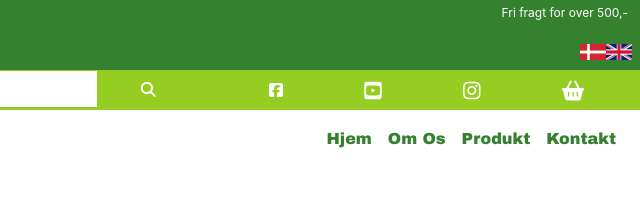
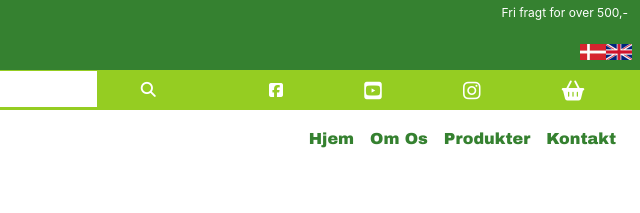
Before and after one commit to Zentia-DK/greenwear, a website: page index.html in a window 1280 px wide. Shown: the top 213 px of the page, 640-1280 px from the left. Drawn offline with nearby package versions, Linux system fonts and the light colour scheme.

Commit message:
Tilføjet rettelser

```diff
--- a/index.html
+++ b/index.html
@@ -85,7 +85,7 @@
                 <a class="nav-link text-primary" href="omos.html">Om Os</a>
             </li>
             <li class="nav-item">
-                <a class="nav-link text-primary" href="produkt.html">Produkt</a>
+                <a class="nav-link text-primary" href="produkt.html">Produkter</a>
             </li>
             <li class="nav-item">
                 <a class="nav-link disabled text-primary" href="kontakt.html">Kontakt</a>
```
Also changed, not shown: kontakt.html (+1 -1 lines), omos.html (+1 -1 lines), produkt.html (+1 -1 lines).
